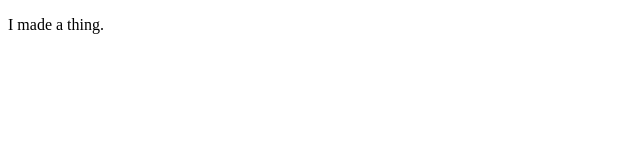
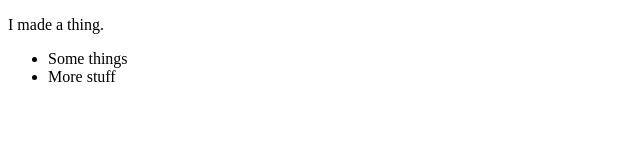
Before and after one commit to donburks/jan152018_git, a plain HTML site: page index.html in a window 1280 px wide. Shown: the whole page, without its empty margins (0-640 px from the left). Drawn offline with Linux system fonts and the light colour scheme.

Commit message:
Added more content to index.html

```diff
--- a/index.html
+++ b/index.html
@@ -5,5 +5,9 @@
   </head>
   <body>
     <p>I made a thing.</p>
+    <ul>
+      <li>Some things</li>
+      <li>More stuff</li>
+    </ul>
   </body>
 </html>
```
